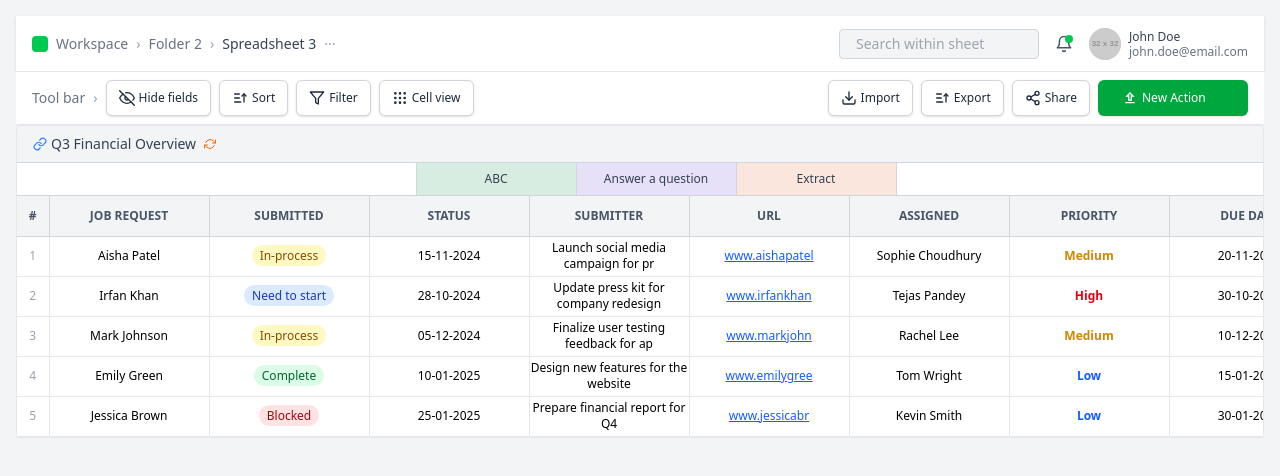
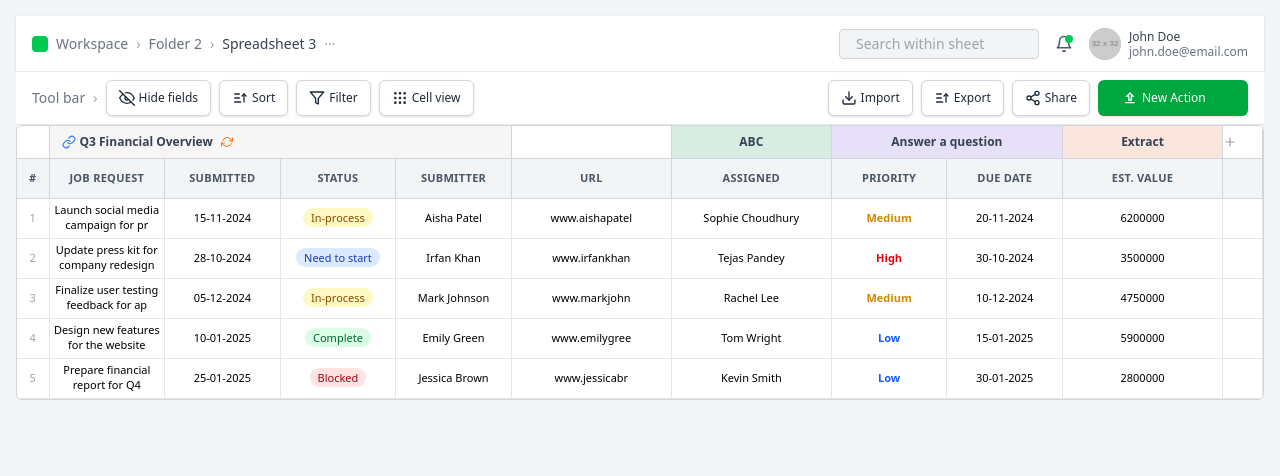
Before and after one commit to jubindas/react-internship-design, a React (Vite) app: page / in a window 1280 px wide. Shown: the top 476 px of the page. Built offline with nearby package versions, Linux system fonts and the light colour scheme.

Commit message:
table: almost done

```diff
--- a/src/components/Table.tsx
+++ b/src/components/Table.tsx
@@ -1,39 +1,9 @@
 import React, { useState } from 'react';
-import { FiLink, FiRefreshCw } from 'react-icons/fi';
-import dummyData from '../data/dummyData'; // Adjust path if needed
+import { FiLink, FiRefreshCw, FiPlus } from 'react-icons/fi';
+import dummyData from '../data/dummyData';
 
 const SheetTable = () => {
-  const headers = [
-    '#',
-    'Job Request',
-    'Submitted',
-    'Status',
-    'Submitter',
-    'URL',
-    'Assigned',
-    'Priority',
-    'Due Date',
-    'Est. Value',
-  ];
-
-  const [tableData, setTableData] = useState(dummyData);
-  const [editingCell, setEditingCell] = useState({ row: null, col: null });
-
-  const handleCellClick = (rowIndex, colKey) => {
-    setEditingCell({ row: rowIndex, col: colKey });
-  };
-
-  const handleInputChange = (e, rowIndex, colKey) => {
-    const updated = [...tableData];
-    updated[rowIndex][colKey] = e.target.value;
-    setTableData(updated);
-  };
-
-  const handleBlur = () => setEditingCell({ row: null, col: null });
-
-  const handleKeyDown = (e) => {
-    if (e.key === 'Enter') handleBlur();
-  };
+  const [tableData] = useState(dummyData);
 
   const statusClasses = {
     'In-process': 'bg-yellow-100 text-yellow-800',
@@ -49,103 +19,74 @@ const SheetTable = () => {
   };
 
   return (
-    <div className="overflow-auto border border-gray-200 rounded bg-white">
-      {/* Top Section Bar */}
-      <div className="flex items-center px-4 py-2 bg-gray-100 border-b border-gray-300 text-sm">
-        <FiLink size={14} className="text-blue-500 mr-1" />
-        <span className="font-medium text-gray-700">Q3 Financial Overview</span>
-        <FiRefreshCw size={12} className="text-orange-500 ml-2 animate-spin-slow" />
-      </div>
+    <div className="overflow-auto border border-gray-300 rounded-md bg-white text-xs">
+      <table className="table-fixed w-full border-collapse text-[11px]">
+        {/* ✅ Top Group Header */}
+        <thead>
+          <tr className="border-b border-gray-300 text-gray-700 font-medium text-xs h-[32px]">
+            <th className="w-[32px] border-r border-gray-300"></th> {/* # */}
+            <th colSpan="4" className="bg-[#f6f6f6] border-r border-gray-300 px-3 py-1.5 text-left">
+              <div className="flex items-center">
+                <FiLink size={14} className="text-blue-500 mr-1" />
+                <span>Q3 Financial Overview</span>
+                <FiRefreshCw size={12} className="text-orange-500 ml-2 animate-spin-slow" />
+              </div>
+            </th>
+            <th className="w-[160px] border-r border-gray-300 bg-white"></th> {/* Empty URL */}
+            <th className="w-[160px] border-r border-gray-300 bg-[#d8ede1] text-center">
+              ABC
+            </th>{' '}
+            {/* Assigned */}
+            <th colSpan="2" className="border-r border-gray-300 bg-[#e6e1f8] text-center">
+              Answer a question
+            </th>{' '}
+            {/* Priority + Due Date */}
+            <th className="w-[160px] border-r border-gray-300 bg-[#fbe6dd] text-center">
+              Extract
+            </th>{' '}
+            {/* Est. Value */}
+            <th className="w-[40px] border-r border-gray-300 bg-white text-center">
+              <FiPlus size={14} className="text-gray-400" />
+            </th>{' '}
+            {/* Plus icon */}
+          </tr>
 
-      {/* Colored Section Row */}
-      <div className="flex border-b border-gray-300 text-xs font-medium">
-        <div className="w-[32px] h-[32px]"></div> {/* Empty for # */}
-        <div className="flex-1 bg-white h-[32px]"></div>{' '}
-        {/* For first columns: Job Request, Submitted, Status, Submitter, URL */}
-        <div className="bg-[#d8ede1] text-gray-700 w-[160px] h-[32px] flex items-center justify-center border-l border-gray-300">
-          ABC
-        </div>
-        <div className="bg-[#e6e1f8] text-gray-700 w-[160px] h-[32px] flex items-center justify-center border-l border-gray-300">
-          Answer a question
-        </div>
-        <div className="bg-[#fbe6dd] text-gray-700 w-[160px] h-[32px] flex items-center justify-center border-l border-gray-300">
-          Extract
-        </div>
-        <div className="flex-1 bg-white h-[32px] border-l border-gray-300"></div>{' '}
-        {/* Fill remaining space if needed */}
-      </div>
-
-      {/* Table */}
-      <table className="border-collapse table-fixed w-full text-sm">
-        <thead>
-          <tr className="bg-gray-100 border-b border-gray-300 text-xs uppercase text-gray-600">
-            {headers.map((header, idx) => (
-              <th
-                key={idx}
-                className={`border-r border-gray-300 font-semibold text-center ${
-                  header === '#' ? 'w-[32px] h-[32px]' : 'w-[160px] h-[40px]'
-                }`}
-              >
-                {header}
-              </th>
-            ))}
+          {/* ✅ Second Row: Column Headers */}
+          <tr className="bg-gray-100 border-b border-gray-300 uppercase text-gray-600 tracking-wide">
+            <th className="w-[32px] h-[40px] border-r border-gray-300 text-center">#</th>
+            <th className="w-[160px] h-[40px] border-r border-gray-300 text-center">Job Request</th>
+            <th className="w-[160px] h-[40px] border-r border-gray-300 text-center">Submitted</th>
+            <th className="w-[160px] h-[40px] border-r border-gray-300 text-center">Status</th>
+            <th className="w-[160px] h-[40px] border-r border-gray-300 text-center">Submitter</th>
+            <th className="w-[160px] h-[40px] border-r border-gray-300 text-center">URL</th>
+            <th className="w-[160px] h-[40px] border-r border-gray-300 text-center">Assigned</th>
+            <th className="w-[160px] h-[40px] border-r border-gray-300 text-center">Priority</th>
+            <th className="w-[160px] h-[40px] border-r border-gray-300 text-center">Due Date</th>
+            <th className="w-[160px] h-[40px] border-r border-gray-300 text-center">Est. Value</th>
+            <th className="w-[40px] h-[40px] border-r border-gray-300 text-center"></th>
           </tr>
         </thead>
 
         <tbody>
           {tableData.map((row, rowIndex) => (
-            <tr
-              key={rowIndex}
-              className="hover:bg-gray-50 border-b border-gray-200"
-              style={{ height: '40px' }}
-            >
-              <td
-                className="border-r border-gray-200 w-[32px] h-[32px] text-center text-xs text-gray-400 font-medium align-middle"
-                style={{ lineHeight: '32px' }}
-              >
-                {rowIndex + 1}
+            <tr key={rowIndex} className="border-b border-gray-200 hover:bg-gray-50 h-[40px]">
+              <td className="border-r border-gray-200 text-center text-gray-400">{rowIndex + 1}</td>
+              <td className="border-r border-gray-200 text-center">{row.jobRequest}</td>
+              <td className="border-r border-gray-200 text-center">{row.submitted}</td>
+              <td className="border-r border-gray-200 text-center">
+                <span className={`px-2 py-0.5 rounded-full ${statusClasses[row.status] || ''}`}>
+                  {row.status}
+                </span>
               </td>
-
-              {Object.entries(row).map(([key, value], colIndex) => (
-                <td
-                  key={colIndex}
-                  onClick={() => handleCellClick(rowIndex, key)}
-                  className="border-r border-gray-200 w-[160px] h-[40px] text-center align-middle cursor-pointer text-xs"
-                >
-                  {editingCell.row === rowIndex && editingCell.col === key ? (
-                    <input
-                      type="text"
-                      value={value}
-                      onChange={(e) => handleInputChange(e, rowIndex, key)}
-                      onBlur={handleBlur}
-                      onKeyDown={handleKeyDown}
-                      autoFocus
-                      className="w-full h-full px-1 text-center border-none outline-none text-xs"
-                    />
-                  ) : key === 'status' ? (
-                    <span
-                      className={`px-2 py-0.5 rounded-full text-xs ${
-                        statusClasses[value] || 'bg-gray-100 text-gray-800'
-                      }`}
-                    >
-                      {value}
-                    </span>
-                  ) : key === 'priority' ? (
-                    <span className={`${priorityClasses[value] || ''}`}>{value}</span>
-                  ) : key === 'url' ? (
-                    <a
-                      href={`https://${value}`}
-                      target="_blank"
-                      rel="noopener noreferrer"
-                      className="text-blue-600 underline text-xs"
-                    >
-                      {value}
-                    </a>
-                  ) : (
-                    <span className="text-xs">{value}</span>
-                  )}
-                </td>
-              ))}
+              <td className="border-r border-gray-200 text-center">{row.submitter}</td>
+              <td className="border-r border-gray-200 text-center">{row.url}</td>
+              <td className="border-r border-gray-200 text-center">{row.assigned}</td>
+              <td className="border-r border-gray-200 text-center">
+                <span className={priorityClasses[row.priority] || ''}>{row.priority}</span>
+              </td>
+              <td className="border-r border-gray-200 text-center">{row.dueDate}</td>
+              <td className="border-r border-gray-200 text-center">{row.value}</td>
+              <td className="border-r border-gray-200 text-center"></td>
             </tr>
           ))}
         </tbody>
```
